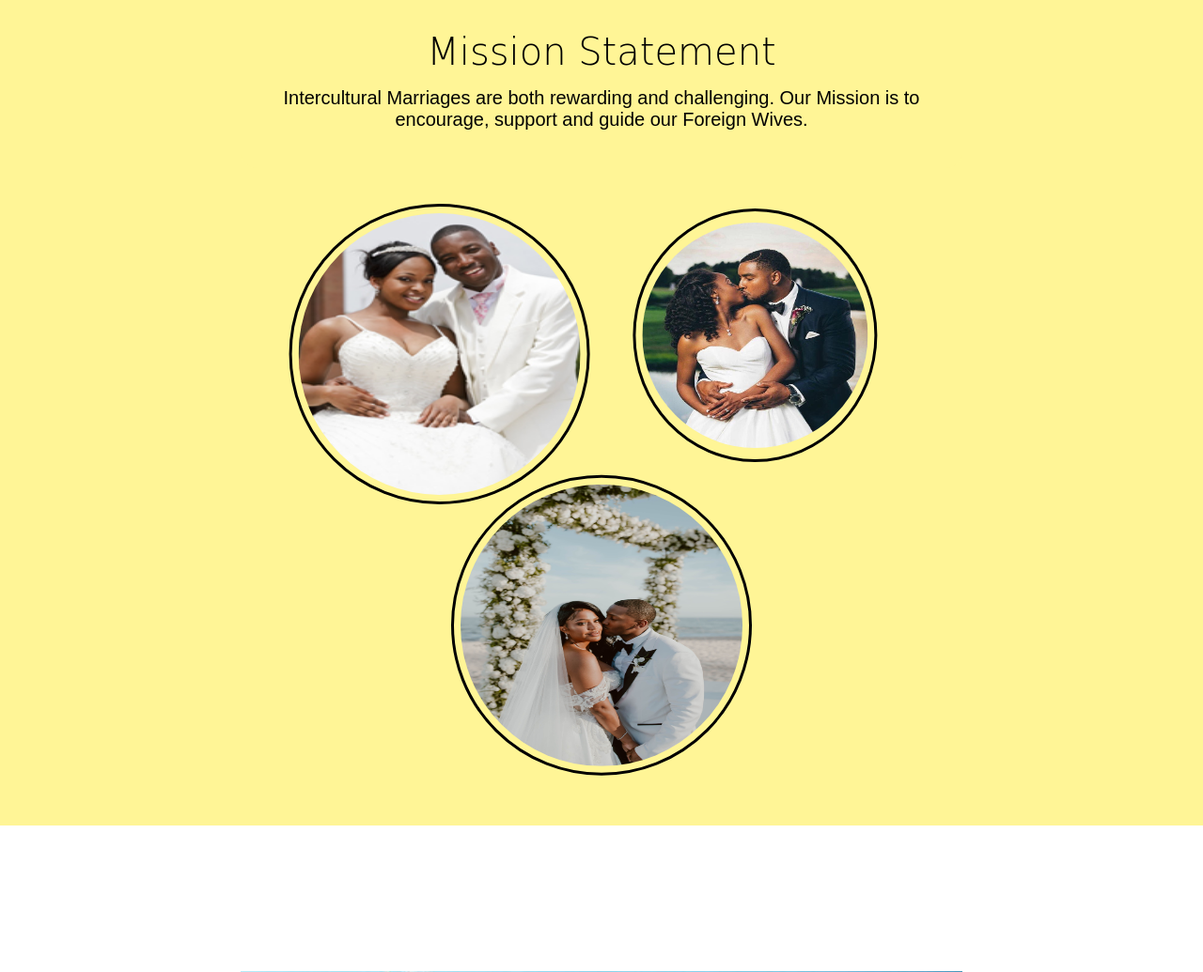
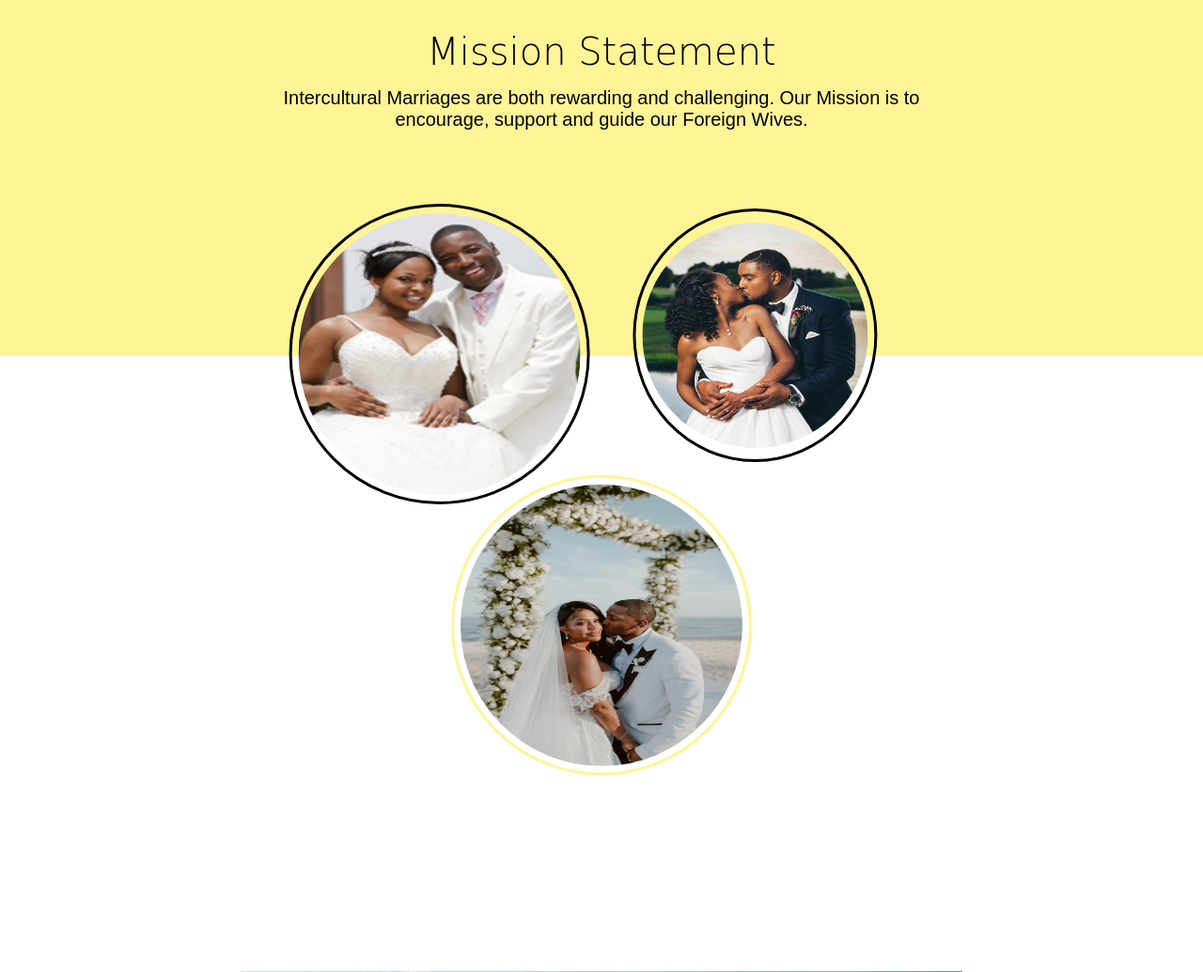
Before and after one commit to estherohiomame/9ja-wives-reign, a PHP site: page / in a window 1280 px wide. Shown: the part 823-1858 px from the top of the page at 94% size. Run offline with PHP 8.4, Linux system fonts and the light colour scheme; some web fonts are replaced.

Commit message:
Fix circle images

```diff
--- a/foreign-wives.css
+++ b/foreign-wives.css
@@ -80,7 +80,7 @@ body {
 }
 
 #hero .logo img {
-    width: 30vw;
+    width: 40vw;
     height: 30vw;
 }
 
@@ -116,9 +116,20 @@ body {
     position: relative;
     margin-bottom: 65px;
     height: 700px;
-    background-color: #fff596;
     border: none;
     outline: none;
+}
+
+#images-group::before {
+    content: '';
+    width: 100%;
+    height: 200px;
+    background-color: #fff596;
+    position: absolute;
+    top: 0;
+    left: 50%;
+    transform: translateX(-50%);
+    z-index: -1;
 }
 
 .image {
@@ -163,6 +174,7 @@ body {
     top: 86%;
     left: 50%;
     transform: translate(-50%, -86%);
+    border: 3.5px solid #fff596;
 
 }
 
@@ -217,7 +229,7 @@ body {
     display: block;
 }
 
-@media (max-width: 700px) {
+@media (max-width: 850px) {
     #hero {
      height: 80vh;
     }
@@ -281,6 +293,10 @@ body {
         height: 300px;
     }
 
+    #image-3 {
+        border: 3.5px solid #000000;
+    }
+
     .cnt-img {
         margin: 0 auto;
         display: block;
```
